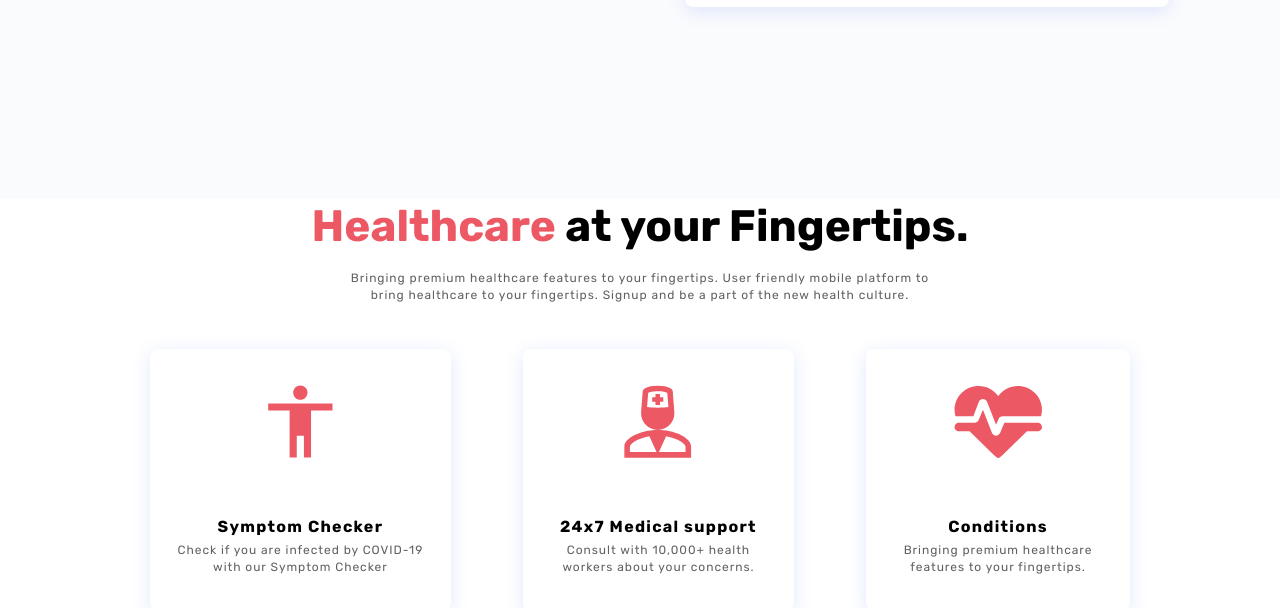
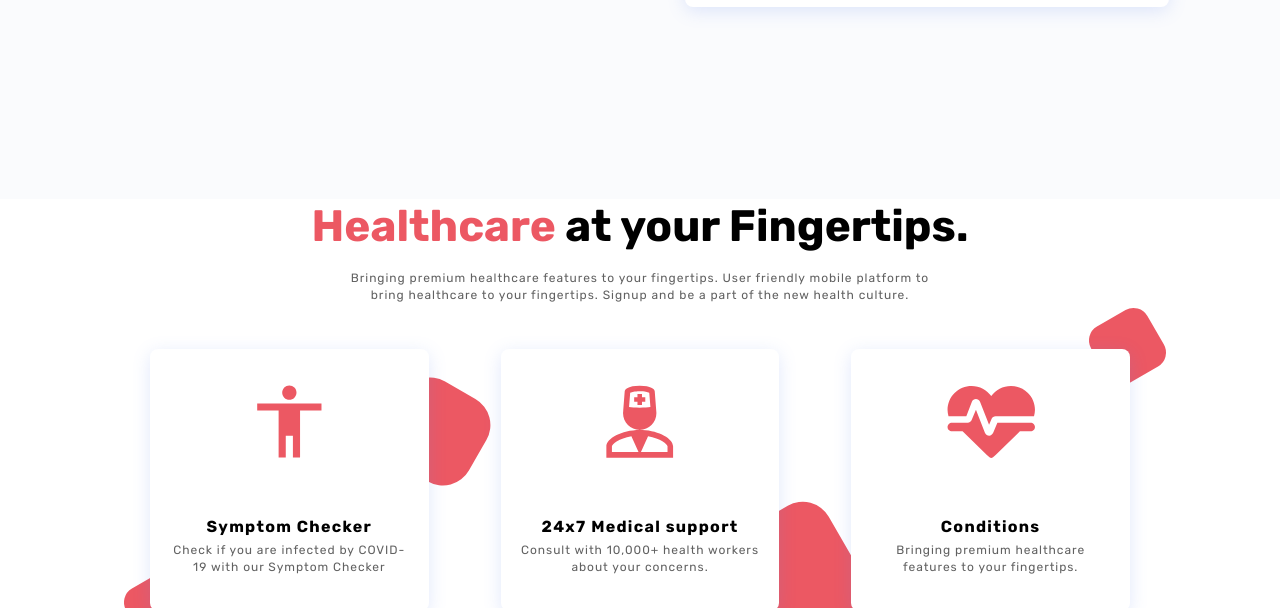
Before and after one commit to shakirova-g/Go-corona, a plain HTML site: page index.html in a window 1280 px wide. Shown: the part 2080-2688 px from the top of the page. Drawn offline with Linux system fonts and the light colour scheme; grey boxes are pictures that could not be loaded.

Commit message:
Block 4 decor added

```diff
--- a/index.html
+++ b/index.html
@@ -116,7 +116,7 @@
                <div class="block-text__text block-text__text_mw">Bringing premium healthcare features to your fingertips. User friendly mobile platform to bring healthcare to your fingertips. Signup and be a part of the new health culture.</div>
             </div>
             <div class="healthcare__items">
-               <div class="healthcare__column item-healthcare_1">
+               <div class="healthcare__column healthcare__column_1">
                   <div class="healthcare__item item-healthcare ">
                      <div class="item-healthcare__icon">
                         <img src="/img/main-block/item1.svg" alt="">
@@ -125,7 +125,7 @@
                      <div class="item-healthcare__text">Check if you are infected by COVID-19 with our Symptom Checker</div>
                      </div>
                </div>
-               <div class="healthcare__column item-healthcare_2">
+               <div class="healthcare__column healthcare__column_2">
                   <div class="healthcare__item item-healthcare ">
                      <div class="item-healthcare__icon">
                         <img src="/img/main-block/item2.svg" alt="">
@@ -134,7 +134,7 @@
                      <div class="item-healthcare__text">Consult with 10,000+ health workers about your concerns.</div>
                   </div>
                </div>
-               <div class="healthcare__column item-healthcare_3">
+               <div class="healthcare__column healthcare__column_3">
                   <div class="healthcare__item item-healthcare item-healthcare_3">
                      <div class="item-healthcare__icon">
                         <img src="/img/main-block/item3.svg" alt="">
--- a/scss/style.scss
+++ b/scss/style.scss
@@ -468,6 +468,11 @@ body{
    margin: 0 auto;
    gap: 72px;
 }
+
+.healthcare__column {
+   position: relative;
+   flex: 0 1 33%;
+}
 .healthcare__item {
    flex: 0 1 33%;
 }
@@ -481,6 +486,7 @@ body{
    align-items: center;
    padding: 36px 17px ;
    text-align: center;
+   z-index: 2;
 }
 .item-healthcare__icon {
    margin: 0 0 58px 0;
@@ -502,30 +508,54 @@ body{
    color: #616161;
 }
 
-.item-healthcare_1 {
-
-}
-.item-healthcare_1::before,
-.item-healthcare_1::after {
+.healthcare__column_1::before,
+.healthcare__column_1::after {
    content: "";
    position: absolute;
    background-color: #EC5863;
    border-radius: 16px;
 }
 
-.item-healthcare_1::before {
+.healthcare__column_1::before {
    height: 65px;
    width: 65px;
-   position: absolute;
-   left: 0;
-   bottom: 0;
+   bottom: -30px;
+   left: -20px;
    transform: rotate(-30deg);
 
 }
-.item-healthcare_2 {
+
+.healthcare__column_1::after {
+   height: 95px;
+   width: 95px;
+   top: 35px;
+   right: -55px;
+   transform: rotate(30deg);
+   border-radius: 30px;
 
 }
 
-.item-healthcare_3 {
+.healthcare__column_2::after {
+   content: "";
+   position: absolute;
+   background-color: #EC5863;
+   height: 127px;
+   width: 127px;
+   bottom: -30px;
+   right: -75px;
+   transform: rotate(-30deg);
+   border-radius: 30px;
+}
+
+.healthcare__column_3::after {
+   content: "";
+   position: absolute;
+   background-color: #EC5863;
+   height: 65px;
+   width: 65px;
+   top: -35px;
+   right: -30px;
+   transform: rotate(-30deg);
+   border-radius: 16px;
 
 }
```
Also changed, not shown: css/style.css.
